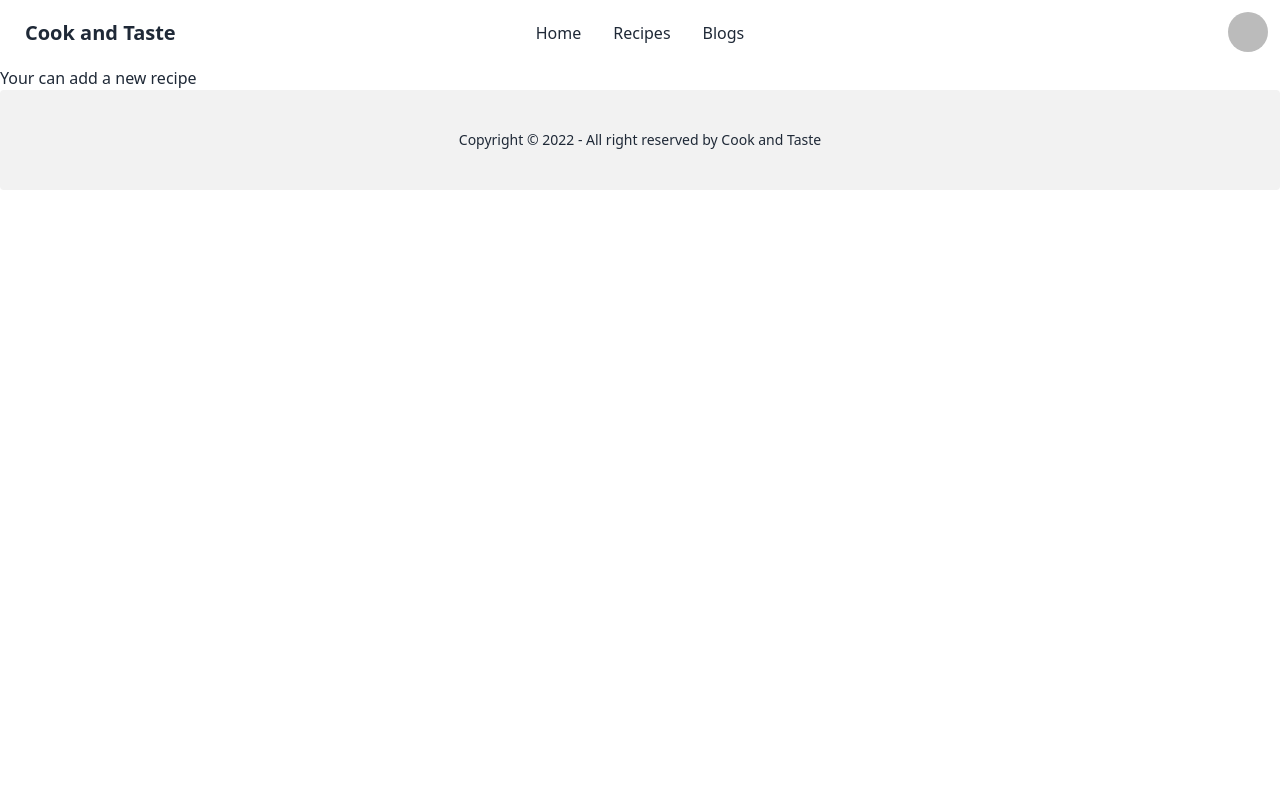
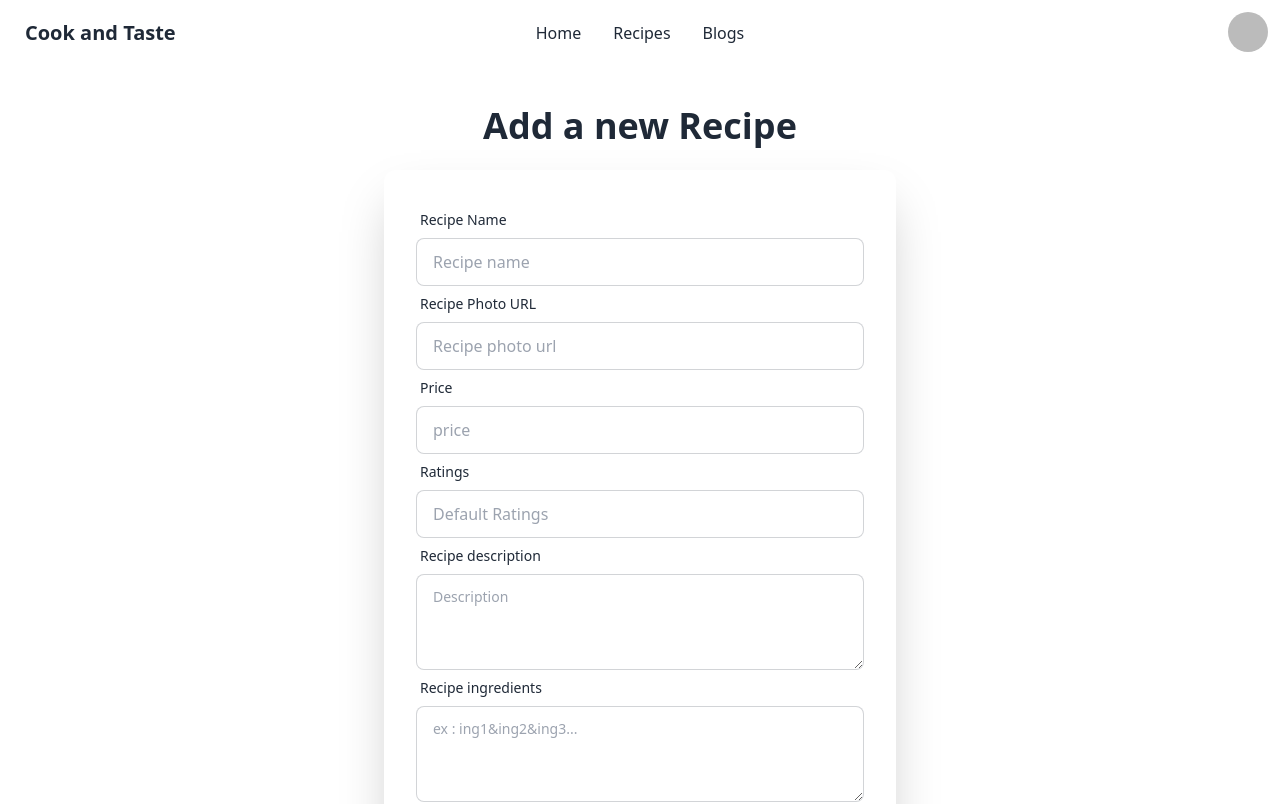
Before and after one commit to muntashir-wahid/cook-and-taste, a React (Create React App) app: page /add-recipe in a window 1280 px wide. Shown: the top 804 px of the page. Built offline with nearby package versions, Linux system fonts and the light colour scheme; no server answers; sample sign-in values are in the browser's storage.

Commit message:
implemented functionality of adding new recipe

```diff
--- a/src/Pages/AddRecipe/AddRecipe.js
+++ b/src/Pages/AddRecipe/AddRecipe.js
@@ -3,9 +3,135 @@ import useChangeTitle from "../../hooks/useChangeTitle";
 
 const AddRecipe = () => {
   useChangeTitle("Add Recipe");
+
+  const addRecipeFormSubmitHandler = (event) => {
+    event.preventDefault();
+    const addRecipeForm = event.target;
+    const name = addRecipeForm.name.value;
+    const picture = addRecipeForm.picture.value;
+    const price = +addRecipeForm.price.value;
+    const ratings = +addRecipeForm.price.value;
+    const description = addRecipeForm.description.value;
+    const ingredients = addRecipeForm.ingredients.value.split("&");
+    const directions = addRecipeForm.directions.value.split("&");
+
+    const newRecipe = {
+      name,
+      price,
+      picture,
+      ratings,
+      description,
+      ingredients,
+      directions,
+    };
+
+    fetch("http://localhost:5000/api/v1/recipes", {
+      method: "POST",
+      headers: {
+        "content-type": "application/json",
+      },
+      body: JSON.stringify(newRecipe),
+    })
+      .then((res) => res.json())
+      .then((data) => console.log(data));
+  };
+
   return (
-    <div>
-      <h1>Your can add a new recipe</h1>
+    <div className="min-h-screen px-6 w-full">
+      <h2 className="text-center text-4xl mt-10 font-semibold">
+        Add a new Recipe
+      </h2>
+      <div className="max-w-lg  mx-auto p-6 my-6 shadow-2xl rounded-xl">
+        <form onSubmit={addRecipeFormSubmitHandler} className="p-2">
+          <div className="form-control">
+            <label className="label">
+              <span className="label-text">Recipe Name</span>
+            </label>
+            <input
+              type="text"
+              name="name"
+              placeholder="Recipe name"
+              className="input input-bordered"
+              required
+            />
+          </div>
+          <div className="form-control">
+            <label className="label">
+              <span className="label-text">Recipe Photo URL</span>
+            </label>
+            <input
+              type="text"
+              name="picture"
+              placeholder="Recipe photo url"
+              className="input input-bordered"
+              required
+            />
+          </div>
+          <div className="form-control">
+            <label className="label">
+              <span className="label-text">Price</span>
+            </label>
+            <input
+              type="number"
+              name="price"
+              placeholder="price"
+              className="input input-bordered"
+              required
+            />
+          </div>
+          <div className="form-control">
+            <label className="label">
+              <span className="label-text">Ratings</span>
+            </label>
+            <input
+              type="number"
+              name="ratings"
+              placeholder="Default Ratings"
+              className="input input-bordered"
+              required
+            />
+          </div>
+          <div className="form-control">
+            <label className="label">
+              <span className="label-text">Recipe description</span>
+            </label>
+            <textarea
+              className="textarea textarea-bordered h-24"
+              placeholder="Description"
+              name="description"
+              required
+            ></textarea>
+          </div>
+          <div className="form-control">
+            <label className="label">
+              <span className="label-text">Recipe ingredients</span>
+            </label>
+            <textarea
+              className="textarea textarea-bordered h-24"
+              placeholder="ex : ing1&ing2&ing3..."
+              name="ingredients"
+              required
+            ></textarea>
+          </div>
+          <div className="form-control">
+            <label className="label">
+              <span className="label-text">Recipe directions</span>
+            </label>
+            <textarea
+              className="textarea textarea-bordered h-28"
+              placeholder="ex : step1&step2&step3..."
+              name="directions"
+              required
+            ></textarea>
+          </div>
+
+          <div className="form-control mt-6">
+            <button type="submit" className="btn btn-primary">
+              Add Recipe
+            </button>
+          </div>
+        </form>
+      </div>
     </div>
   );
 };
```
Also changed, not shown: src/Pages/Register/Register.js (+0 -12 lines).
